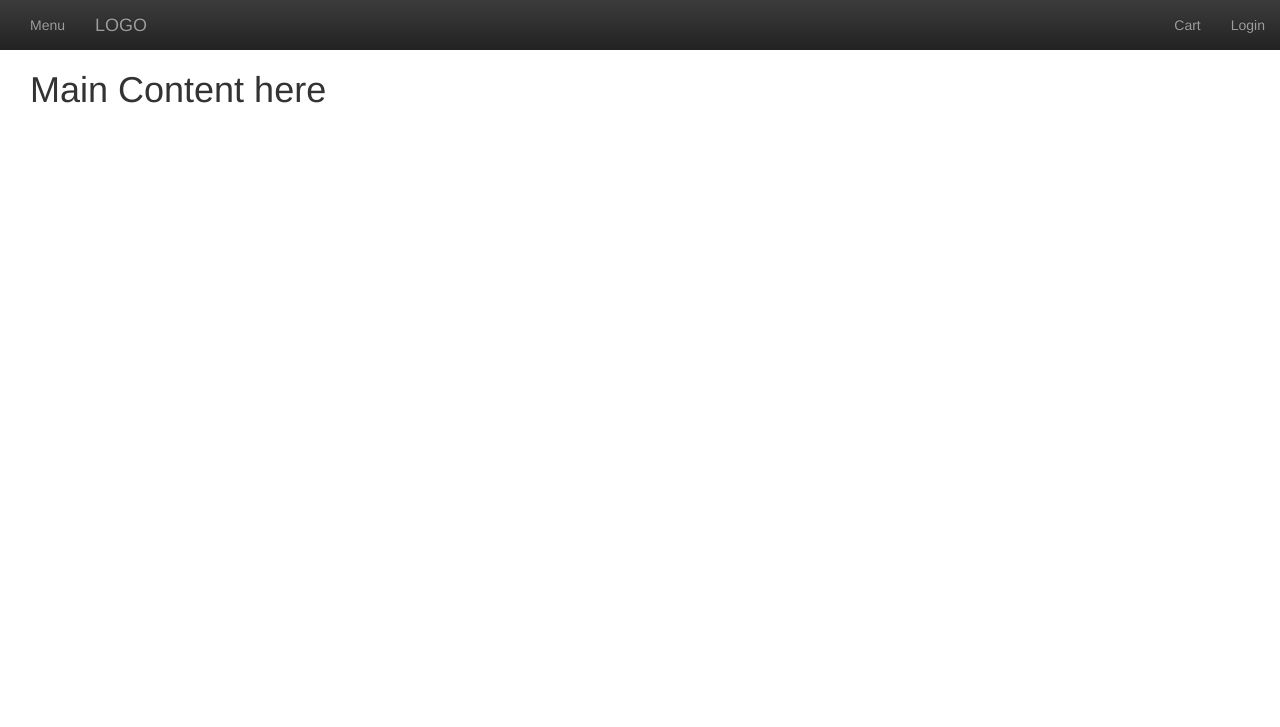
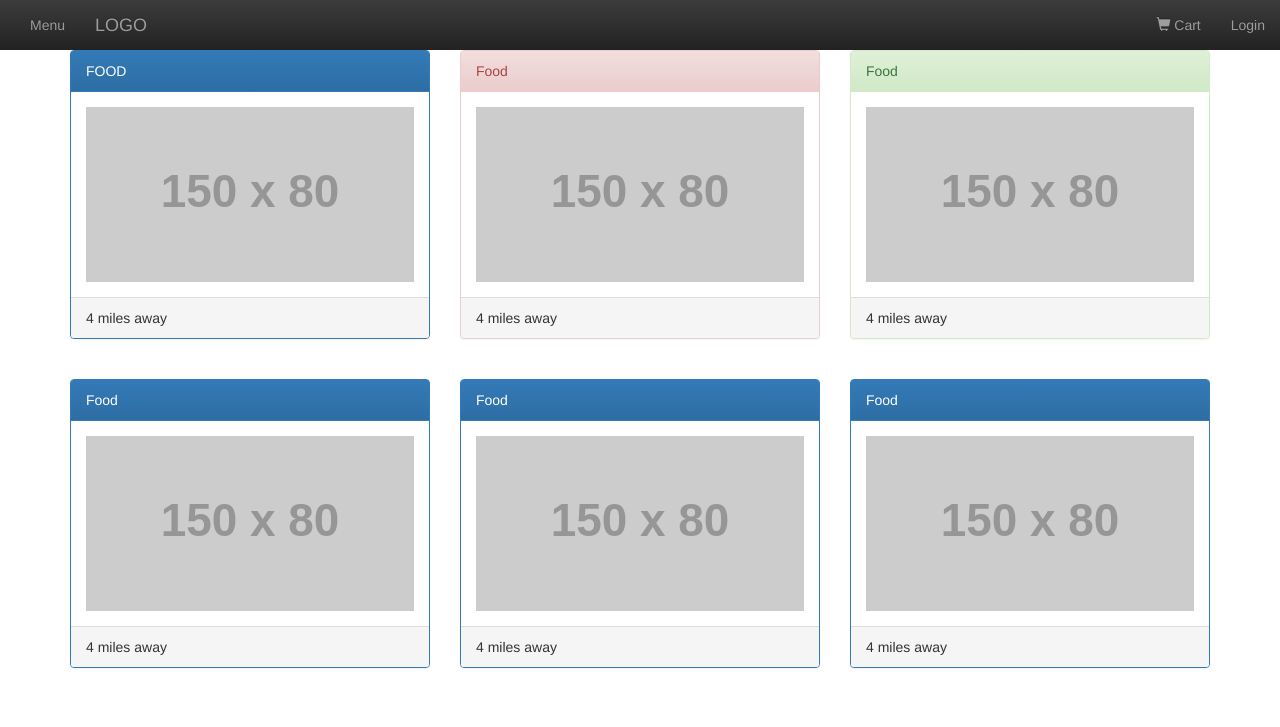
Before and after one commit to athenexcalibur/gp8, a PHP site: page / in a window 1280 px wide. Shown: the top 727 px of the page. Run offline with PHP 8.4, Linux system fonts and the light colour scheme; grey boxes labelled with a size stand in for pictures from a placeholder-image service; some libraries are stand-ins or nearby versions.

Commit message:
Added item panel and in body of page (also added shopping cart icon)

```diff
--- a/index.php
+++ b/index.php
@@ -21,7 +21,7 @@
     <script src="bootstrap/js/bootstrap.min.js"></script>
 </head>
 <body>
-    <nav class="nav navbar-inverse navbar-fixed-top">
+    <nav id="navbar" class="nav navbar-inverse navbar-fixed-top">
         <div class="container-fluid">
             <div class="nav navbar-nav">
                 <li><a href="#" id="menu-toggle">Menu</a></li>
@@ -31,7 +31,7 @@
                 <a href="index.php" class="navbar-brand">LOGO</a>
             </div>
             <div class="nav navbar-nav navbar-right">
-                <li><a href="#">Cart</a></li>
+                <li><a href="#"><span class="glyphicon glyphicon-shopping-cart"></span> Cart</a></li>
                 <li><a href="#">Login</a></li>
             </div>
         </div>
@@ -52,7 +52,61 @@
             <div class="container-fluid">
                 <div class="row">
                    <div class="col-lg-12">
-                       <h1>Main Content here</h1>
+
+                       <!--Main Content here-->
+
+                       <!--Item Containers-->
+                       <div class="container">
+                           <div class="row">
+                               <div class="col-sm-4">
+                                   <div class="panel panel-primary">
+                                       <div class="panel-heading">FOOD</div>
+                                       <div class="panel-body"><img src="https://placehold.it/150x80?text=IMAGE" class="img-responsive" style="width:100%" alt="Image"></div>
+                                       <div class="panel-footer">4 miles away</div>
+                                   </div>
+                               </div>
+                               <div class="col-sm-4">
+                                   <div class="panel panel-danger">
+                                       <div class="panel-heading">Food</div>
+                                       <div class="panel-body"><img src="https://placehold.it/150x80?text=IMAGE" class="img-responsive" style="width:100%" alt="Image"></div>
+                                       <div class="panel-footer">4 miles away</div>
+                                   </div>
+                               </div>
+                               <div class="col-sm-4">
+                                   <div class="panel panel-success">
+                                       <div class="panel-heading">Food</div>
+                                       <div class="panel-body"><img src="https://placehold.it/150x80?text=IMAGE" class="img-responsive" style="width:100%" alt="Image"></div>
+                                       <div class="panel-footer">4 miles away</div>
+                                   </div>
+                               </div>
+                           </div>
+                       </div><br>
+
+                       <div class="container">
+                           <div class="row">
+                               <div class="col-sm-4">
+                                   <div class="panel panel-primary">
+                                       <div class="panel-heading">Food</div>
+                                       <div class="panel-body"><img src="https://placehold.it/150x80?text=IMAGE" class="img-responsive" style="width:100%" alt="Image"></div>
+                                       <div class="panel-footer">4 miles away</div>
+                                   </div>
+                               </div>
+                               <div class="col-sm-4">
+                                   <div class="panel panel-primary">
+                                       <div class="panel-heading">Food</div>
+                                       <div class="panel-body"><img src="https://placehold.it/150x80?text=IMAGE" class="img-responsive" style="width:100%" alt="Image"></div>
+                                       <div class="panel-footer">4 miles away</div>
+                                   </div>
+                               </div>
+                               <div class="col-sm-4">
+                                   <div class="panel panel-primary">
+                                       <div class="panel-heading">Food</div>
+                                       <div class="panel-body"><img src="https://placehold.it/150x80?text=IMAGE" class="img-responsive" style="width:100%" alt="Image"></div>
+                                       <div class="panel-footer">4 miles away</div>
+                                   </div>
+                               </div>
+                           </div>
+                       </div><br><br>
                    </div>
                 </div>
             </div>
```
